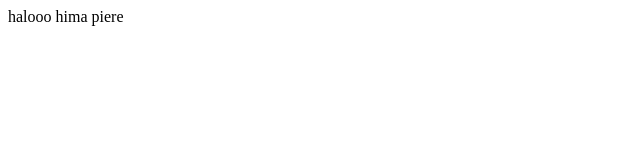
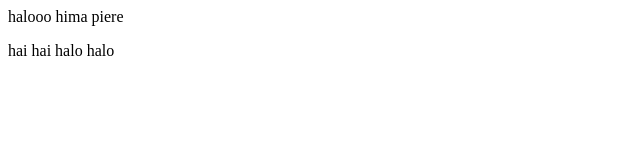
Before and after one commit to muhamadirwan99/himapiereweb, a plain HTML site: page index.html in a window 1280 px wide. Shown: the full height of the page, 0-640 px from the left. Drawn offline with Linux system fonts and the light colour scheme.

Commit message:
menambahkan paragraf baru

```diff
--- a/index.html
+++ b/index.html
@@ -1,5 +1,6 @@
 <html>
     <body>
         halooo hima piere
+        <p>hai hai halo halo</p>
     </body>
 </html>
```
